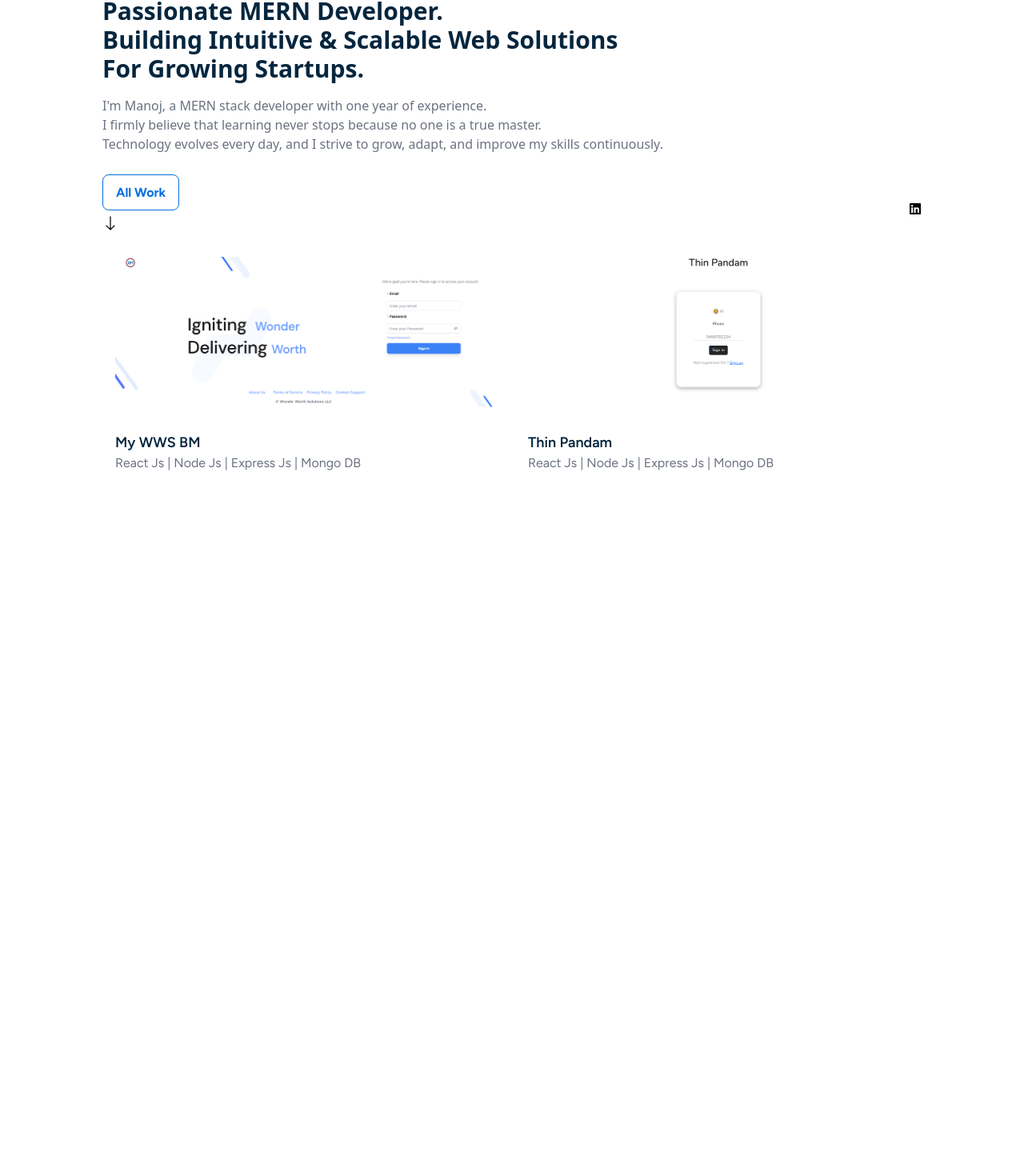
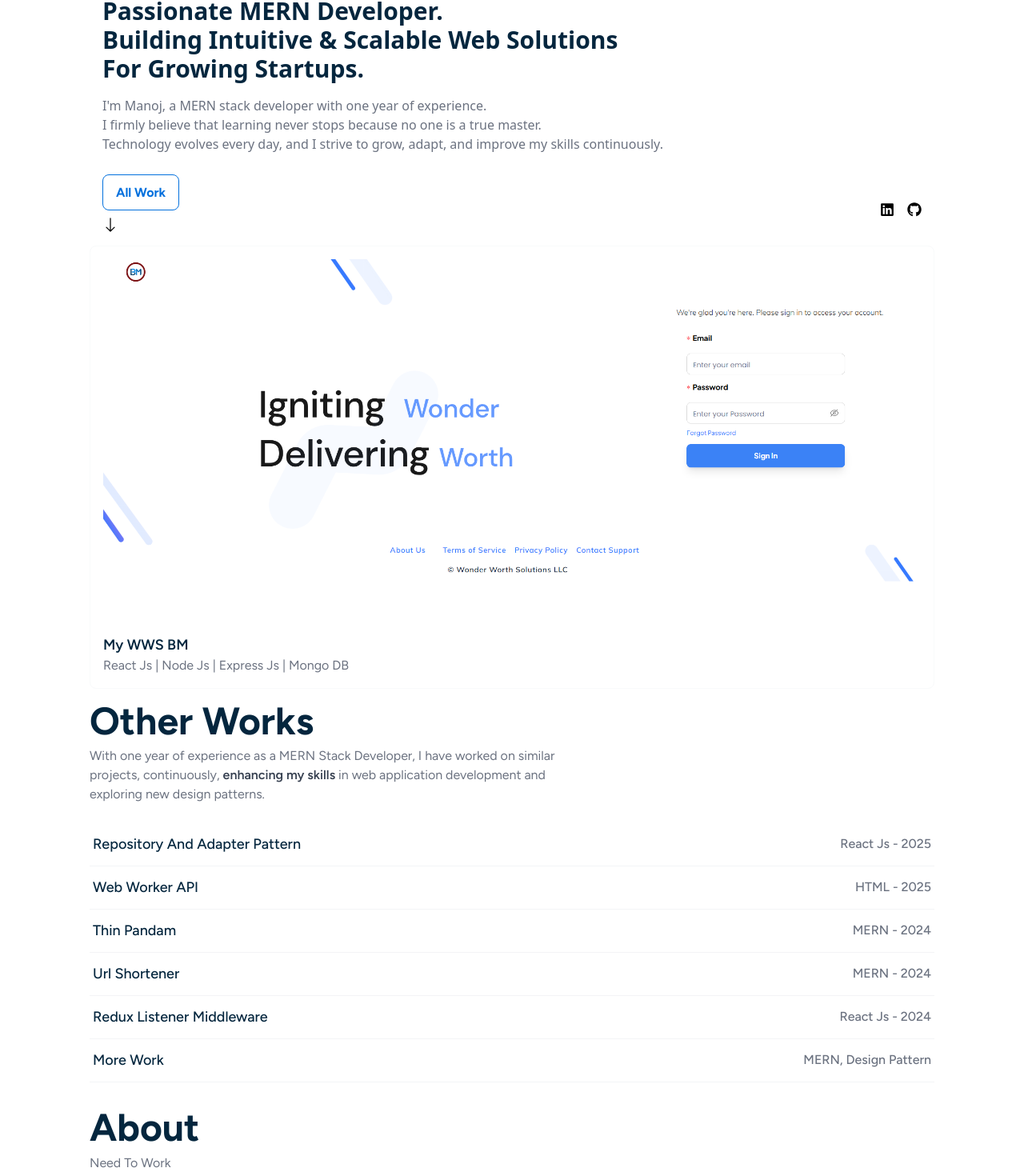
Before and after one commit to naren-naresh/Narendiran_portfolio, a React (Vite) app: page / in a window 1280 px wide. Shown: the part 233-1703 px from the top of the page at 80% size. Before the commit the page ends 856 px from the top, so only its background shows below. Built offline with nearby package versions, Linux system fonts and the light colour scheme.

Commit message:
Added 1) Github Icon redirect 2) Other works all list 3) About need to be worked 4) Navbar small functionality

```diff
--- a/src/Components/Header/Header.jsx
+++ b/src/Components/Header/Header.jsx
@@ -4,9 +4,16 @@ import { FaTimes, FaRegDotCircle } from "react-icons/fa";
 import { HiMenuAlt3 } from "react-icons/hi";
 import { FaLinkedin } from "react-icons/fa";
 import { BsArrowDown } from "react-icons/bs";
+import { FaGithub } from "react-icons/fa";
 
 const Header = () => {
   const [isOpen, setIsOpen] = useState(false);
+  const scrollToWorks = (sectionSelected) => {
+    const section = document.getElementById(sectionSelected);
+    if (section) {
+      section.scrollIntoView({ behavior: "smooth" });
+    }
+  };
 
   return (
     <>
@@ -16,11 +23,11 @@ const Header = () => {
           <div className="text-4xl md:text-4xl  font-bold text-[#04263e] tracking-tight">manoj</div>
 
           {/* Desktop Menu */}
-          <nav className="hidden md:flex space-x-6 lg:space-x-8 text-base font-medium">
-            <a href="#" className="text-gray-900 hover:text-[#0370DD]">Home</a>
-            <a href="#" className="text-gray-900 hover:text-[#0370DD]">Work</a>
-            <a href="#" className="text-gray-900 hover:text-[#0370DD]">About</a>
-            <a href="https://drive.google.com/file/d/11hc9oydZzpqXiBpz9LyX88NnyCKB_nCE/view?usp=sharing" target="_blank" className="text-gray-900 hover:text-[#0370DD]">Resume</a>
+          <nav className="hidden md:flex space-x-6 lg:space-x-8 text-base font-medium ">
+            <a   className="text-gray-900 hover:text-[#0370DD] cursor-pointer">Home</a>
+            <a onClick={()=>scrollToWorks("works-section")} className="text-gray-900 hover:text-[#0370DD] cursor-pointer">Work</a>
+            <a onClick={()=>scrollToWorks("Footer-Section")} className="text-gray-900 hover:text-[#0370DD] cursor-pointer">About</a>
+            <a href="https://drive.google.com/file/d/11hc9oydZzpqXiBpz9LyX88NnyCKB_nCE/view?usp=sharing" target="_blank" className="text-gray-900 hover:text-[#0370DD] cursor-pointer">Resume</a>
           </nav>
 
           {/* Mobile Menu Button */}
@@ -98,12 +105,14 @@ const Header = () => {
         </a>
       </div>
       <div className="container mx-auto px-1 md:px-0 lg:px-32   md:text-left">
-      <div className="flex justify-end">
-        <a href="https://www.linkedin.com/in/manoj-kumar10" target="_blank">
-
-      <FaLinkedin className="hover:text-[#0370DD]"/>
+      <div className="flex justify-end md:justify-end items-center gap-4">
+        <a href="https://www.linkedin.com/in/manoj-kumar10" target="_blank" rel="noopener noreferrer">
+          <FaLinkedin className="hover:text-[#0370DD] text-lg" />
         </a>
-        </div>
+        <a href="https://github.com/debugmanoj" target="_blank" rel="noopener noreferrer">
+          <FaGithub className="hover:text-[#0370DD] text-lg" />
+        </a>
+      </div>
         <BsArrowDown size={20}/>
       </div >
 
--- a/src/Container.jsx
+++ b/src/Container.jsx
@@ -1,12 +1,14 @@
 import React from 'react'
 import Header from './Components/Header/Header'
 import Body from './Pages/PortFolio Body/Body'
+import Footer from './Pages/PorFolio Footer/Footer'
 
 const Container = () => {
   return (
     <>
     <Header />
     <Body/>
+    <Footer/>
     </>
   )
 }
--- /dev/null
+++ b/src/Pages/PorFolio Footer/Footer.jsx
@@ -0,0 +1,16 @@
+import React from 'react'
+
+const Footer = () => {
+  return (
+    <div id="Footer-Section" className="container mx-auto px-1 md:px-0 lg:px-28 py-4 font-figtree w-full">
+        <div className="font-bold lg:text-5xl text-[#04263e]">
+            About
+        </div>
+        <div className="text-gray-500 text-base lg:w-[60%] mt-[0.8%]">
+            Need To Work
+        </div>
+    </div>
+  )
+}
+
+export default Footer
--- a/src/Pages/PortFolio Body/Body.jsx
+++ b/src/Pages/PortFolio Body/Body.jsx
@@ -1,34 +1,49 @@
 import React from "react";
-import MyWssBm from "../../assets/MY_WWS_BM.png"
-import ThinPandam from "../../assets/Thin_Pandam.png"
-
-const Works = [
-  {
-    img: MyWssBm,
-    title: "My WWS BM",
-    description: "React Js | Node Js | Express Js | Mongo DB",
-  },
-  {
-    img: ThinPandam,
-    title: "Thin Pandam",
-    description: "React Js | Node Js | Express Js | Mongo DB",
-  },
-
-];
+import { Works, otherWorks } from "../../utils/Datas.js";
 
 const Body = () => {
   return (
-    <div className="container mx-auto px-1 md:px-0 lg:px-32 py-4 font-figtree ">
-      <div className="lg:grid grid-cols-2 gap-2">
+    <div className="container mx-auto px-1 md:px-0 lg:px-28 py-4 font-figtree w-full">
+      {/* Works Section */}
+      <div id="works-section" className="lg:grid grid-cols-1 gap-2">
         {Works.map((work, index) => (
-          <div key={index} className="p-4   ">
-            <img src={work?.img}
-            className="w-full transition-transform duration-300 ease-in-out  hover:-translate-y-1 hover:cursor-pointer"
+          <div key={index} className="p-4 border rounded-lg border-gray-50">
+            <img
+              src={work?.img}
+              alt="Project"
+              className="max-w-full transition-transform duration-300 ease-in-out hover:-translate-y-1 hover:cursor-pointer"
             />
-            <h2 className="text-lg font-semibold text-[#04263e] hover:cursor-pointer ">{work?.title}</h2>
+            <h2 className="text-lg font-semibold text-[#04263e] hover:cursor-pointer">
+              {work?.title}
+            </h2>
             <p className="text-gray-500 text-base">{work?.description}</p>
           </div>
         ))}
+      </div>
+
+      {/* Other Works Section */}
+      <div className="mt-4">
+        <div className="font-bold lg:text-5xl text-[#04263e]">Other Works</div>
+        <div className="text-gray-500 text-base lg:w-[60%] mt-[0.8%]">
+        With one year of experience as a MERN Stack Developer, I have worked on similar projects, continuously,{" "}
+          <span className="font-semibold text-gray-700">enhancing my skills</span> in web application development and exploring new design patterns.
+        </div>
+      </div>
+
+      {/* Footer Section */}
+      <div className="w-full mt-6">
+        {otherWorks?.map((work, index) => {
+          return <div key={work.id}>
+              <a href={work.appLink}  target="_blank" className="flex justify-between items-center transition-all duration-500  border-gray-200 px-1 py-3  hover:bg-blue-50 hover:rounded-lg hover:px-3   ">
+                <span className="text-lg font-medium  text-[#04263e] "> {work?.title}</span>
+                <span className={`text-gray-500 font-medium text-base cursor-default ${work.id==="99"?null:"hidden"} md:inline`}>{work.techStacks}</span>
+              </a>
+              <div className="border-t mt-[0.1%] border-gray-100" />
+            </div>
+
+        })}
+
+
       </div>
     </div>
   );
--- /dev/null
+++ b/src/utils/Datas.js
@@ -0,0 +1,54 @@
+import MyWssBm from "../assets/MY_WWS_BM.png"
+
+const Works = [
+    {
+        img: MyWssBm,
+        title: "My WWS BM",
+        description: "React Js | Node Js | Express Js | Mongo DB",
+    },
+
+];
+
+const otherWorks = [
+    {
+        id:"1",
+        title:"Repository And Adapter Pattern",
+        techStacks:"React Js - 2025",
+        appLink:"https://github.com/debugmanoj/Design_Pattern--Adapter-and-Repository-Pattern"
+
+    },
+    {
+        id:"2",
+        title:"Web Worker API",
+        techStacks:"HTML - 2025",
+        appLink:"https://github.com/debugmanoj/Web_worker_api"
+    },
+    {
+        id:"3",
+        title:"Thin Pandam",
+        techStacks:"MERN - 2024",
+        appLink:"https://thinpandam.vercel.app/signIn"
+
+    },
+    {
+        id:"4",
+        title:"Url Shortener",
+        techStacks:"MERN - 2024",
+        appLink:"https://url-shortner-steel-rho.vercel.app/"
+
+    },
+    {
+        id:"5",
+        title:"Redux Listener Middleware",
+        techStacks:"React Js - 2024",
+        appLink:"https://github.com/debugmanoj/Web_worker_api"
+    },
+    {
+        id:"99",
+        title:"More Work",
+        techStacks:"MERN, Design Pattern",
+        appLink:"https://github.com/debugmanoj?tab=repositories"
+    },
+
+]
+export { Works,otherWorks }
```
Also changed, not shown: vercel.json (added).
